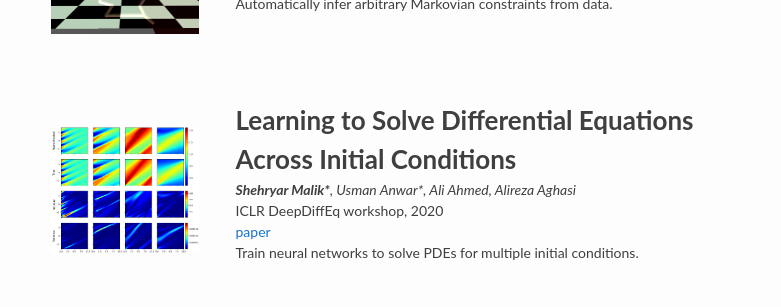
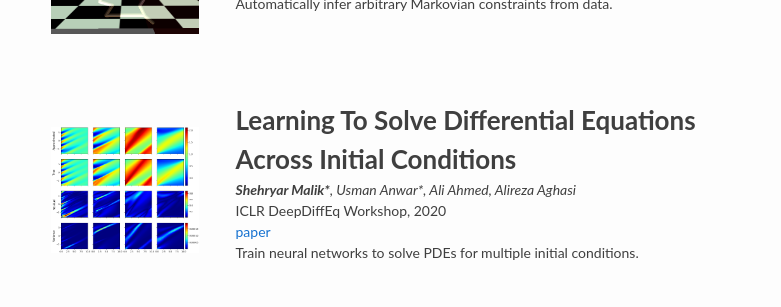
Before and after one commit to shehryar-malik/shehryar-malik.github.io, a Jekyll site: the page built from _layouts/page.html, in a window 1280 px wide. Shown: the part 947-1254 px from the top of the page, without its empty margins (238-1019 px from the left). Built offline with Jekyll 4.4.1, drawn with Linux system fonts in a browser that asks for light colours.

Commit message:
update homepage

```diff
--- a/_layouts/home.html
+++ b/_layouts/home.html
@@ -97,11 +97,11 @@ permalink: /home/
                             <img src="{{site.baseurl}}/assets/papers/pde-gan.png" alt="project image" style="width:auto; height:auto; max-width:100%;"/>
                         </td>
                         <td style="padding:2.5%;width:75%;vertical-align:middle;border:none;border-collapse:collapse">
-                            <h3>Learning to Solve Differential Equations Across Initial Conditions</h3>
+                            <h3>Learning To Solve Differential Equations Across Initial Conditions</h3>
                             <br>
                             <em><b>Shehryar Malik*</b>, Usman Anwar*, Ali Ahmed, Alireza Aghasi</em>
                             <br>
-                            ICLR DeepDiffEq workshop, 2020
+                            ICLR DeepDiffEq Workshop, 2020
                             <br>
                             <a href="https://arxiv.org/abs/2003.12159">paper</a>
                             <br>
```
